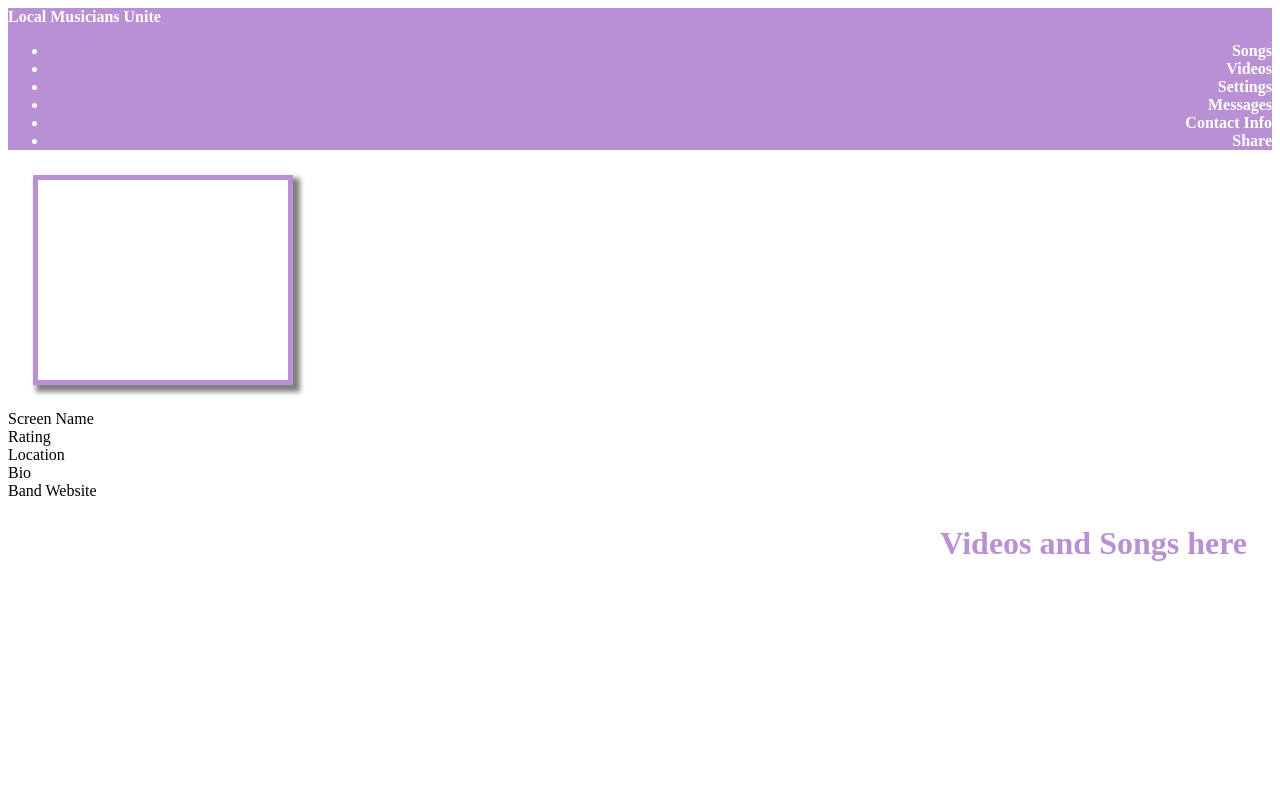
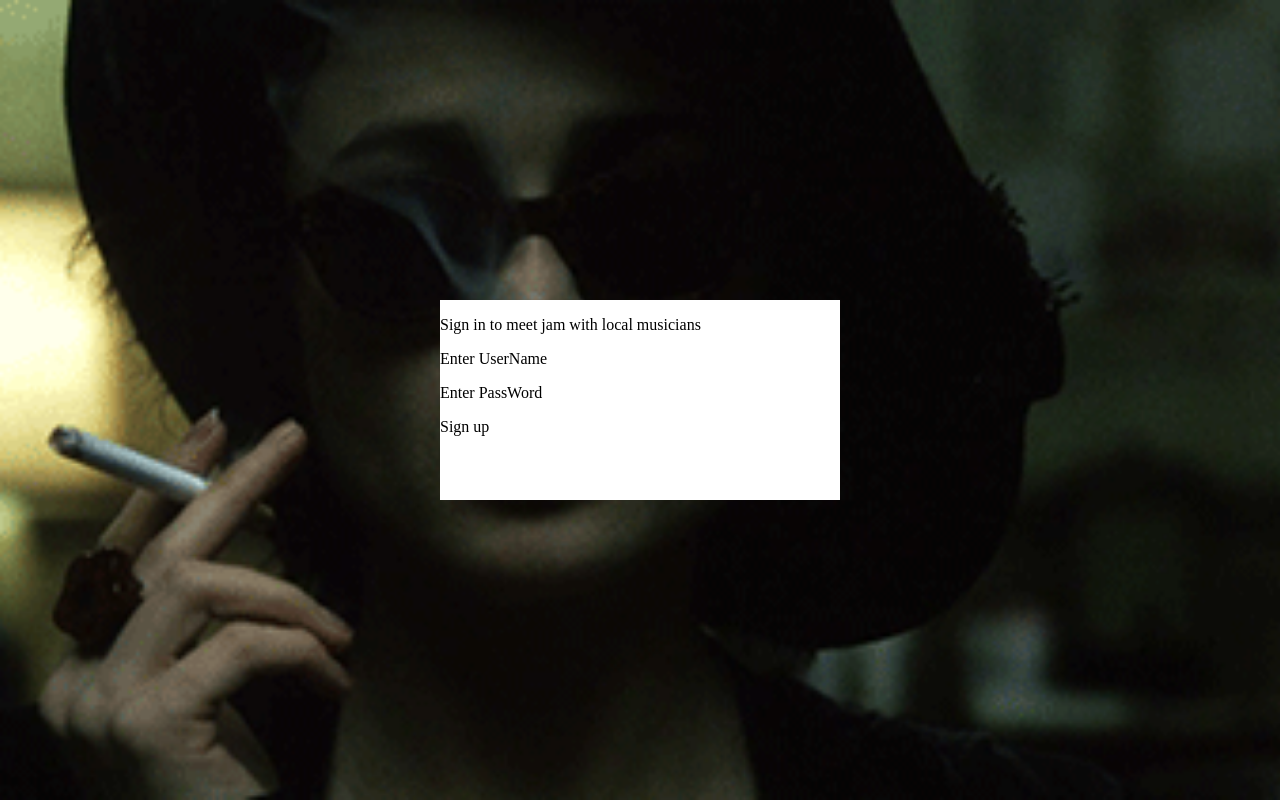
Before and after one commit to edsmartin7/SkillJam, a Django app: page / in a window 1280 px wide. Run offline with Django 3.2, Linux system fonts and the light colour scheme.

Commit message:
fedora django update, login start

```diff
--- /dev/null
+++ b/startpage/static/css/login.css
@@ -0,0 +1,24 @@
+
+html {
+   background: url("helenafightclub.gif") no-repeat center center fixed;
+   -webkit-background-size: cover;
+   -moz-background-size: cover;
+   -o-background-size: cover;
+   background-size: cover;
+}
+
+body {
+   background-color: black;
+}
+
+#entry{
+   background-color: white;
+   /*position: center;*/
+   position: absolute;
+   height: 200px;
+   width: 400px;
+   margin: -100px 0 0 -200px;
+   top: 50%;
+   left: 50%;
+
+}
--- a/startpage/templates/startpage/index.html
+++ b/startpage/templates/startpage/index.html
@@ -19,6 +19,9 @@
                   <li>Share</li>
                </ul>
             </div>
+            <aside>
+            </aside>
+            <span class="sectionName"></span>
          </div>
          <p id="leftprofile">
          <!-- Insert profile pic from db -->
--- /dev/null
+++ b/startpage/templates/startpage/login.html
@@ -0,0 +1,16 @@
+{% load staticfiles %}
+<!DOCTYPE html>
+<html>
+   <head>
+      <title>Login to SkillJam</title>
+      <link rel="stylesheet" href="{% static 'css/login.css' %}">
+   </head>
+   <body>
+      <div id="entry">
+         <p>Sign in to meet jam with local musicians</p>
+         <p>Enter UserName</p>
+         <p>Enter PassWord</p>
+         <p>Sign up</p>
+      </div>
+   </body>
+</html>
--- a/startpage/urls.py
+++ b/startpage/urls.py
@@ -6,8 +6,8 @@ urlpatterns = [
 
    #url(r'^(?P<user_id>[0-9]+)/$', views.user_profile, name='user'),
    #url(r'^$', views.all_profile, name='all'),
-   url(r'^$', views.user_profile, name='user'),
-
+   #url(r'^$', views.user_profile, name='user'),
+   url(r'^$', views.login_page, name='login'),
 ]
 
 #fix user_id regex
--- a/startpage/views.py
+++ b/startpage/views.py
@@ -24,3 +24,11 @@ def user_profile(request):
 def all_profile(request):
    #sort by rating, closest zip, instrument
    return HttpResponse("All profiles sorted by closest zip")
+
+def login_page(request):
+   #user_id =
+   #user_pass =
+   return render(request, 'startpage/login.html')
+
+def game_mode(request):
+   return HttpResponse("You are now in Game Mode")
```
Also changed, not shown: startpage/static/css/helenafightclub.gif (added).
